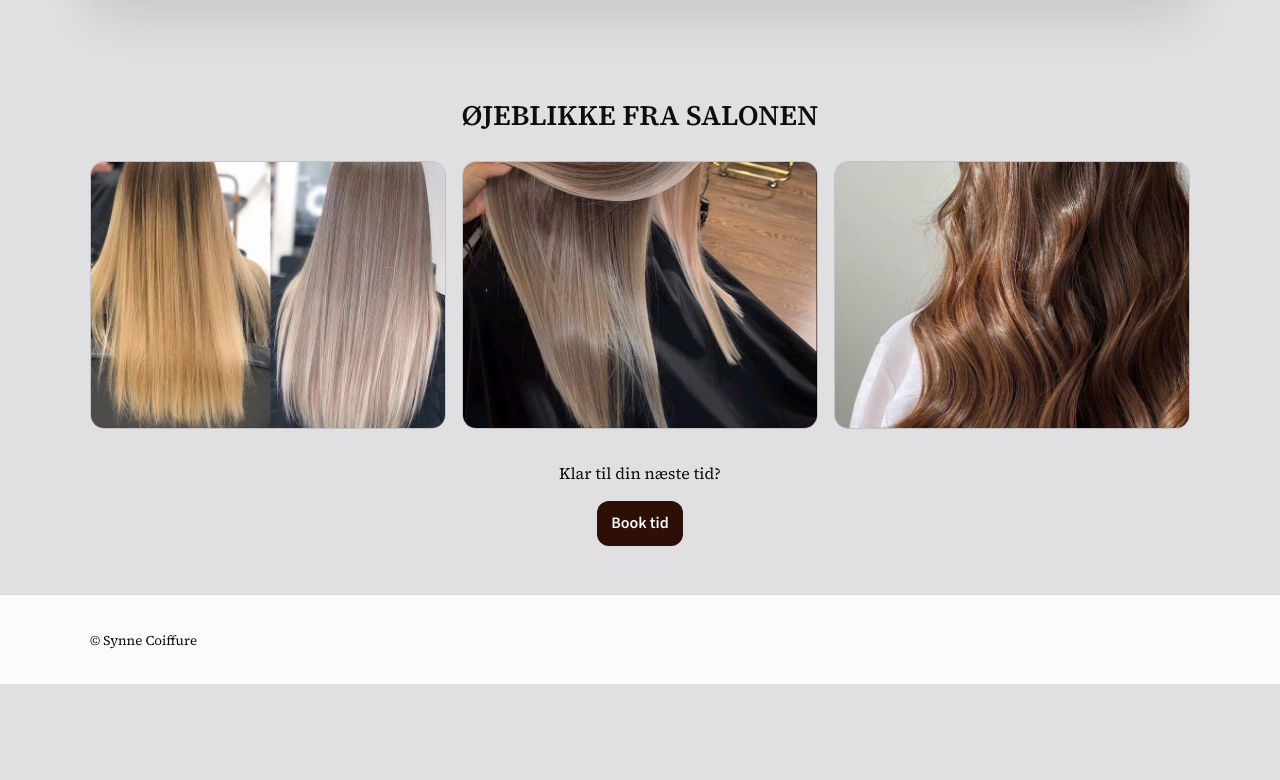
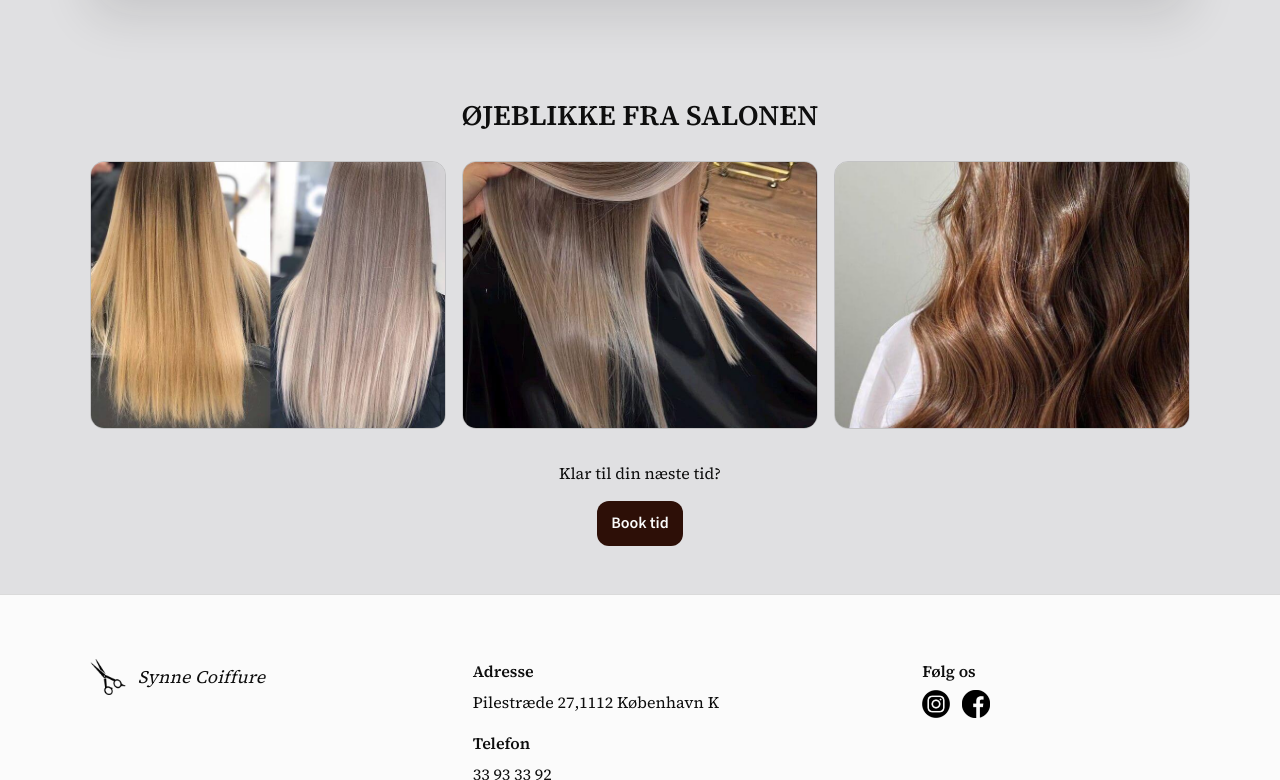
Before and after one commit to Mije0007/semesteropgave, a plain HTML site: page index.html in a window 1280 px wide. Shown: the part 2020-2800 px from the top of the page. Before the commit the page ends 2704 px from the top, so only its background shows below. Drawn offline with nearby package versions, Linux system fonts and the light colour scheme.

Commit message:
footer and header fix

```diff
--- a/index.html
+++ b/index.html
@@ -18,7 +18,10 @@
   <body>
     <header class="site-header">
       <div class="container header-inner">
-        <a class="logo" href="index.html">Brand</a>
+        <a class="brand" href="index.html" aria-label="Forside">
+          <img class="brand-icon" src="assets/img/logo.png" alt="Logo" />
+          <span class="brand-text">Synne Coiffure</span>
+        </a>
 
         <button
           class="burger"
@@ -33,7 +36,7 @@
         </button>
 
         <nav id="site-nav" class="nav" data-state="closed">
-          <a class="active" href="index.html">Forside</a>
+          <a href="index.html">Forside</a>
           <a href="priser.html">Priser</a>
           <a href="kontakt.html">Kontakt</a>
           <a class="nav-btn" href="bookinglogin.html">Booking</a>
@@ -133,7 +136,49 @@
     </main>
 
     <footer class="site-footer">
-      <div class="container"><small>© Synne Coiffure</small></div>
+      <div class="container footer-inner">
+        <!-- Venstre: brand -->
+        <div class="footer-col footer-brand">
+          <a class="brand" href="index.html" aria-label="Forside">
+            <img class="brand-icon" src="assets/img/logo.png" alt="Logo" />
+            <span class="brand-text">Synne Coiffure</span>
+          </a>
+        </div>
+
+        <!-- Midte: adresse + telefon -->
+        <div class="footer-col footer-info">
+          <div class="footer-block">
+            <h3 class="footer-h3">Adresse</h3>
+            <p class="footer-p">Pilestræde 27,1112 København K</p>
+          </div>
+
+          <div class="footer-block">
+            <h3 class="footer-h3">Telefon</h3>
+            <p class="footer-p">33 93 33 92</p>
+          </div>
+        </div>
+
+        <!-- Højre: social -->
+        <div class="footer-col footer-social">
+          <h3 class="footer-h3">Følg os</h3>
+          <div class="social-row">
+            <a class="social-link" href="#" aria-label="Instagram">
+              <img
+                class="social-icon"
+                src="assets/img/instagram.png"
+                alt="Instagram"
+              />
+            </a>
+            <a class="social-link" href="#" aria-label="Facebook">
+              <img
+                class="social-icon"
+                src="assets/img/facebook.png"
+                alt="Facebook"
+              />
+            </a>
+          </div>
+        </div>
+      </div>
     </footer>
 
     <script src="js/menu.js"></script>
```
